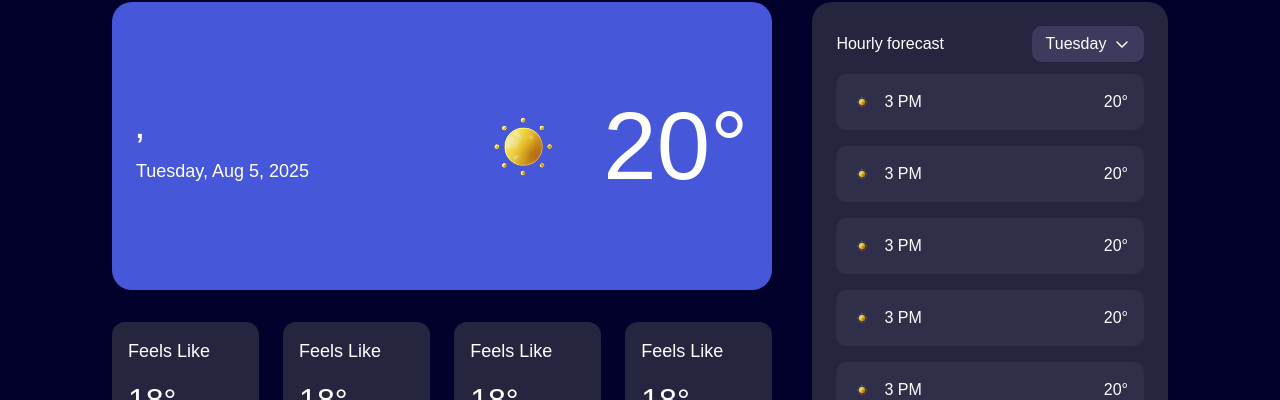
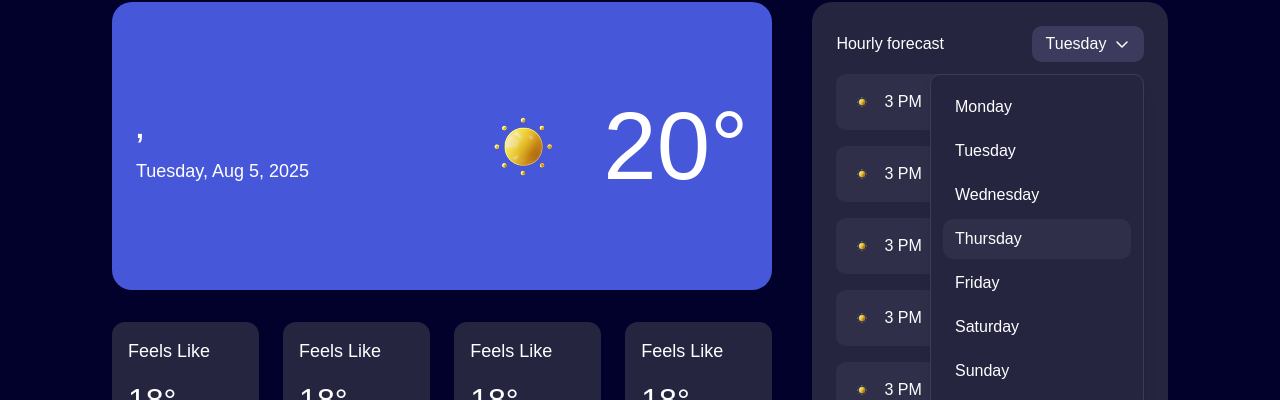
Before and after one commit to devblp/weather-app, a Next.js app: page / in a window 1280 px wide. Both pictures are taken after a click on the button "Tuesday". Shown: the part 400-800 px from the top of the page. Built offline with nearby package versions, Linux system fonts and the light colour scheme; no server answers.

Commit message:
Update index.tsx

```diff
--- a/src/components/ui/Buttons/BtnHourlyForecast/index.tsx
+++ b/src/components/ui/Buttons/BtnHourlyForecast/index.tsx
@@ -1,8 +1,42 @@
-import React from 'react'
+"use client"
+import React, { useState } from 'react'
 
 export default function BtnHourlyForecast() {
+    const [open, setOpen] = useState(false)
+
+    const menuItems = [
+        {
+            item: "Monday",
+            status:false
+        },
+        {
+            item: "Tuesday",
+            status:false
+        },
+        {
+            item: "Wednesday",
+            status:false
+        },
+        {
+            item: "Thursday",
+            status:true
+        },
+        {
+            item: "Friday",
+            status:false
+        },
+        {
+            item: "Saturday",
+            status:false
+        },
+        {
+            item: "Sunday",
+            status:false
+        }
+    ]
     return (
-        <button className='flex justify-center items-center gap-2 w-28 h-9 bg-[#3C3B5E] active:bg-[#3C3B5E]/80 rounded-[10px]'>
+        <div className=' relative'>
+            <button onClick={() => setOpen(!open)} className='flex justify-center items-center gap-2 w-28 h-9 bg-[#3C3B5E] active:bg-[#3C3B5E]/80 rounded-[10px]'>
                 <div>
                     <p>Tuesday</p>
                 </div>
@@ -12,5 +46,17 @@ export default function BtnHourlyForecast() {
                     </svg>
                 </div>
             </button>
+            <div
+                className={`absolute p-3 right-0 mt-3 w-[214px] h-fit bg-[#262540] border-[#3C3B5E] border-[1px] rounded-[10px] shadow-lg transition-all duration-200 ease-in-out
+                                    ${open ? "opacity-100 translate-y-0 pointer-events-auto" : "opacity-0 translate-y-6 pointer-events-none"}`}
+            >
+                {menuItems.map((e, index) => (
+                    <ul className='' >
+                        <li key={index} className={`flex justify-between py-2 hover:bg-[#302F4A] active::bg-red-500 w-full h-fit px-3 rounded-[10px] ${e.status && `bg-[#302F4A]`} mb-1 cursor-pointer`}>{e.item} </li>
+                    </ul>
+                ))}
+            </div>
+        </div>
+
     )
 }
```
Lines whose indentation alone changed are shown as unchanged.
